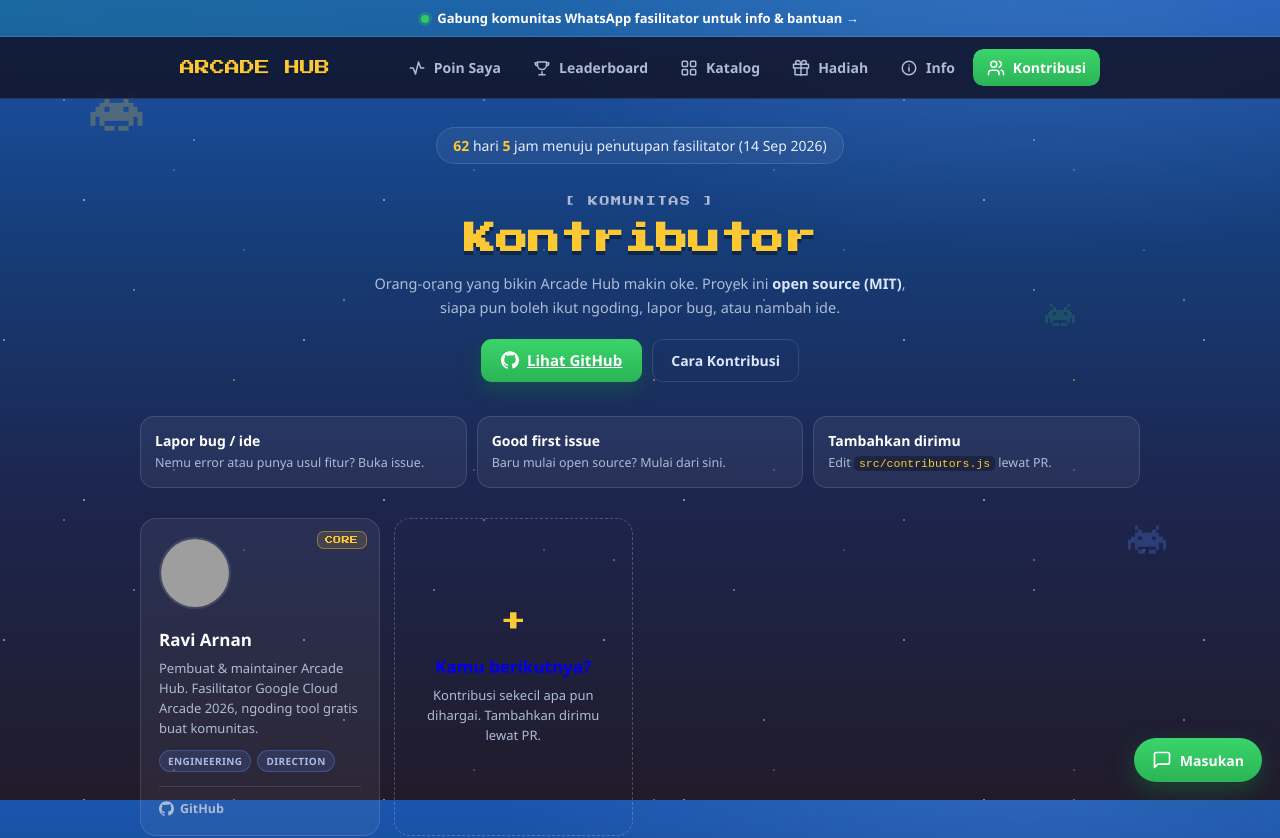
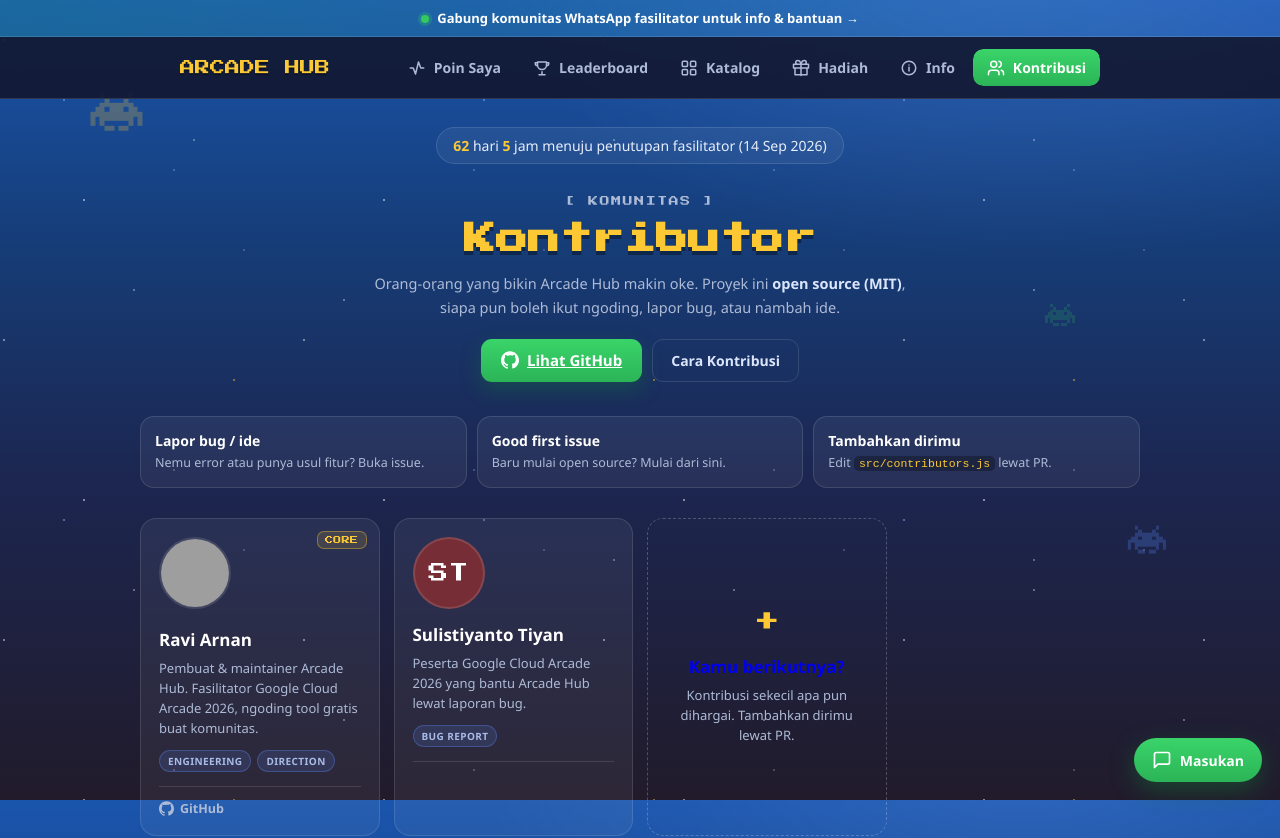
Before and after one commit to LC248902/arcadehub-id, a React (Vite) app: page /contribute in a window 1280 px wide. Shown: the top 838 px of the page. Built offline with nearby package versions, Linux system fonts and the light colour scheme; grey boxes are pictures that could not be loaded.

Commit message:
docs: tambah Sulistiyanto Tiyan ke daftar kontributor

```diff
--- a/src/contributors.js
+++ b/src/contributors.js
@@ -19,4 +19,11 @@
     tags: ['Engineering', 'Direction'],
     core: true,
   },
+  {
+    name: 'Sulistiyanto Tiyan',
+    github: '',
+    web: '',
+    bio: 'Peserta Google Cloud Arcade 2026 yang bantu Arcade Hub lewat laporan bug.',
+    tags: ['Bug Report'],
+  },
 ]
```
